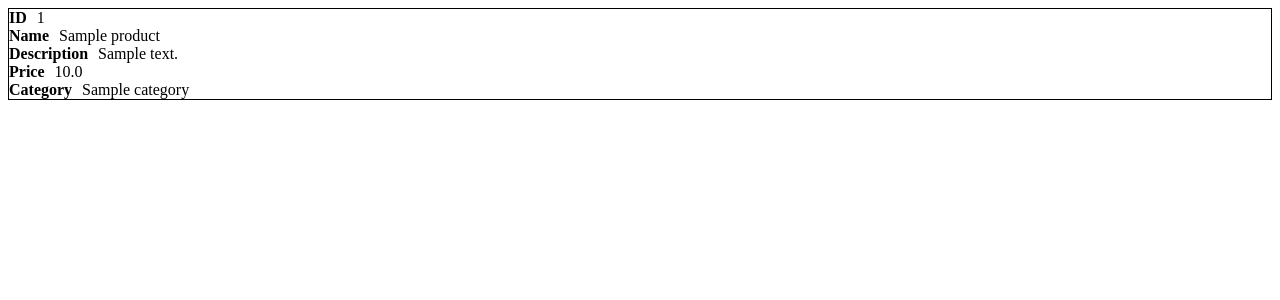
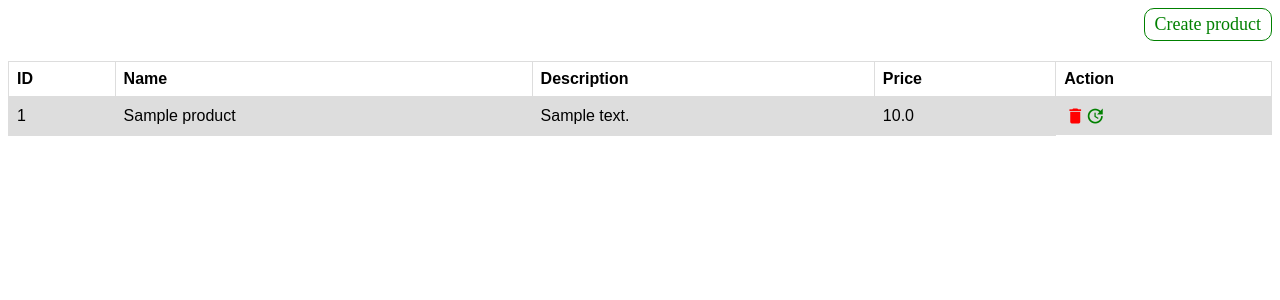
Before and after one commit to rasulow/django-241, a Django app: page / in a window 1280 px wide. Shown: the top 300 px of the page. Run offline with Django 5.2, Linux system fonts and the light colour scheme; tables that the repository leaves empty hold one stand-in row (values such as "Sample post").

Commit message:
product table, create button, delete, update

```diff
--- a/demo/settings.py
+++ b/demo/settings.py
@@ -117,7 +117,7 @@ USE_TZ = True
 # Static files (CSS, JavaScript, Images)
 # https://docs.djangoproject.com/en/5.0/howto/static-files/
 
-STATIC_URL = 'static/'
+STATIC_URL = '/static/'
 
 # Default primary key field type
 # https://docs.djangoproject.com/en/5.0/ref/settings/#default-auto-field
--- a/main/admin.py
+++ b/main/admin.py
@@ -2,5 +2,4 @@ from django.contrib import admin
 from . import models
 
 
-admin.site.register(models.Category)
 admin.site.register(models.Product)
--- a/main/models.py
+++ b/main/models.py
@@ -1,23 +1,9 @@
 from django.db import models
-
-
-class Category(models.Model):
-    name = models.CharField(max_length=255)
-
-    class Meta:
-        db_table='category'
-        verbose_name = 'Category'
-        verbose_name_plural = 'Categories'
-
-    def __str__(self) -> str:
-        return self.name
-
 
 class Product(models.Model):
     name = models.CharField(max_length=255)
     description = models.TextField()
     price = models.FloatField()
-    category = models.ForeignKey(Category, on_delete=models.CASCADE)
 
     class Meta:
         db_table='Product'
--- a/requirements.txt
+++ b/requirements.txt
@@ -1,4 +1,5 @@
 asgiref==3.7.2
 Django==5.0.2
+django-jazzmin==2.6.0
 sqlparse==0.4.4
 tzdata==2024.1
--- /dev/null
+++ b/templates/base.html
@@ -0,0 +1,44 @@
+<!DOCTYPE html>
+<html lang="en">
+<head>
+    <meta charset="UTF-8">
+    <meta http-equiv="X-UA-Compatible" content="IE=edge">
+    <meta name="viewport" content="width=device-width, initial-scale=1.0">
+    <link href="https://fonts.googleapis.com/icon?family=Material+Icons" rel="stylesheet">
+    <title>{% block title %}{% endblock %}</title>
+    <style>
+        table {
+            font-family: arial, sans-serif;
+            border-collapse: collapse;
+            width: 100%;
+        }
+
+        td, th {
+            border: 1px solid #dddddd;
+            text-align: left;
+            padding: 8px;
+        }
+
+        tr:nth-child(even) {
+            background-color: #dddddd;
+        }
+        .create-button {
+            border: 1px solid green;
+            color: green;
+            padding: 5px 10px;
+            font-size: large;
+            border-radius: 10px;
+            text-decoration: none;
+            margin-bottom: 20px;
+        }
+
+        .create-button:hover {
+            background-color: green;
+            color: white;
+        }
+    </style>
+</head>
+<body>    {% block content %}{% endblock %}
+
+</body>
+</html>
--- a/templates/home.html
+++ b/templates/home.html
@@ -1,37 +1,32 @@
-<!DOCTYPE html>
-<html lang="en">
-<head>
-    <meta charset="UTF-8">
-    <meta http-equiv="X-UA-Compatible" content="IE=edge">
-    <meta name="viewport" content="width=device-width, initial-scale=1.0">
-    <title>Document</title>
-</head>
-<body>
+{% extends 'base.html' %}
+
+{% block title %}Home{% endblock %}
+
+{% block content %}
+    <div style="width: 100%;display: flex; justify-content: end;align-items: center;">
+        <a href="#" class="create-button">Create product</a>
+    </div>
     <div>
-        {% for product in products %}
-            <div style="border: 1px solid black; margin-bottom: 20px;">
-                <div style="display: flex;">
-                    <label for="id" style="font-weight: 700;margin-right: 10px;">ID</label>
-                    <div id="id">{{ product.id }}</div>
-                </div>
-                <div style="display: flex;">
-                    <label for="name" style="font-weight: 700;margin-right: 10px;">Name</label>
-                    <div id="name">{{ product.name }}</div>
-                </div>
-                <div style="display: flex;">
-                    <label for="description" style="font-weight: 700;margin-right: 10px;">Description</label>
-                    <div id="description">{{ product.description }}</div>
-                </div>
-                <div style="display: flex;">
-                    <label for="price" style="font-weight: 700;margin-right: 10px;">Price</label>
-                    <div id="price">{{ product.price }}</div>
-                </div>
-                <div style="display: flex;">
-                    <label for="category" style="font-weight: 700;margin-right: 10px;">Category</label>
-                    <div id="category">{{ product.category.name }}</div>
-                </div>
-            </div>
-        {% endfor %}
+        <table>
+            <tr>
+              <th>ID</th>
+              <th>Name</th>
+              <th>Description</th>
+              <th>Price</th>
+              <th>Action</th>
+            </tr>
+            {% for product in products %}
+                <tr>
+                    <td>{{ product.id }}</td>
+                    <td>{{ product.name }}</td>
+                    <td>{{ product.description }}</td>
+                    <td>{{ product.price }}</td>
+                    <td style="display: flex;">
+                        <i class="material-icons" style="font-size:20px;color:red; cursor: pointer">delete</i>
+                        <i class="material-icons" style="font-size:20px;color:green; cursor: pointer">update</i>
+                    </td>
+                </tr>
+            {% endfor %}
+        </table>
     </div>
-</body>
-</html>
+{% endblock %}
```
Also changed, not shown: templates/create.html (added, +7 -0 lines), main/migrations/0002_remove_product_category_delete_category.py (added).
